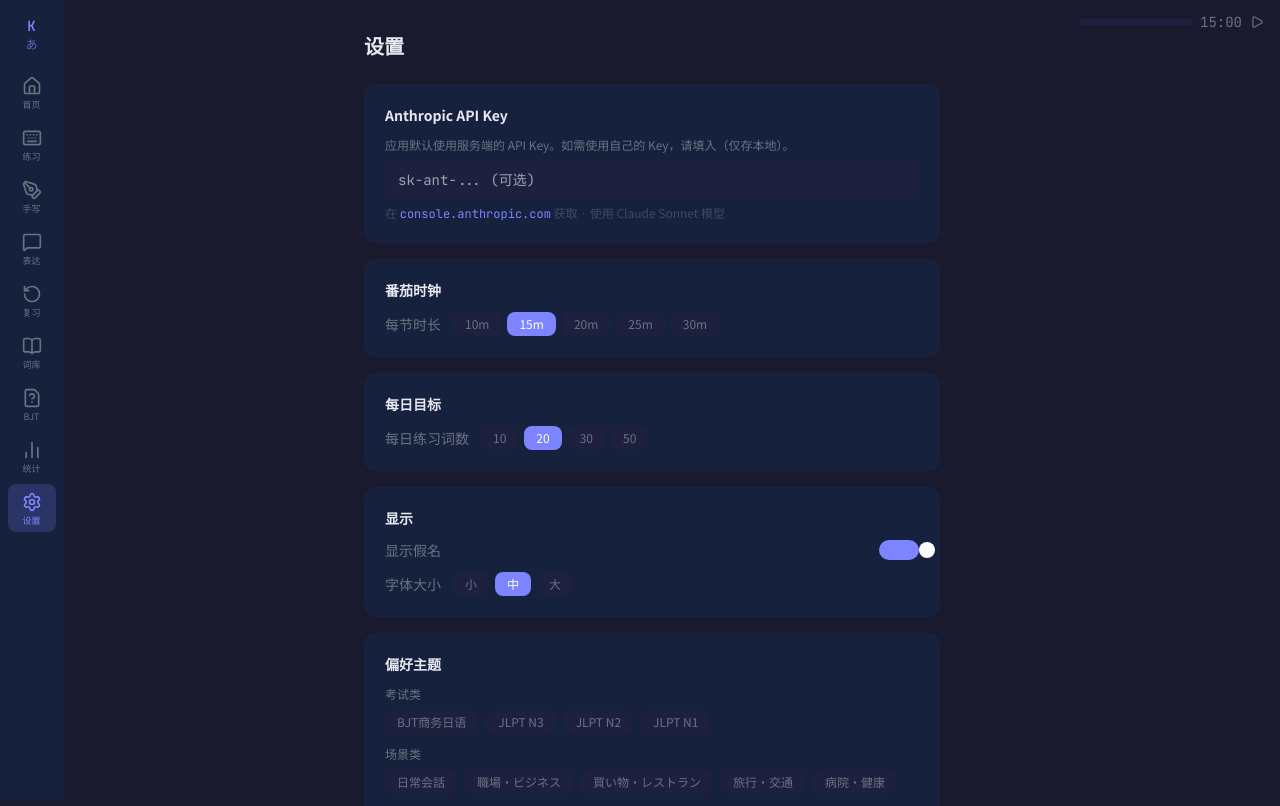
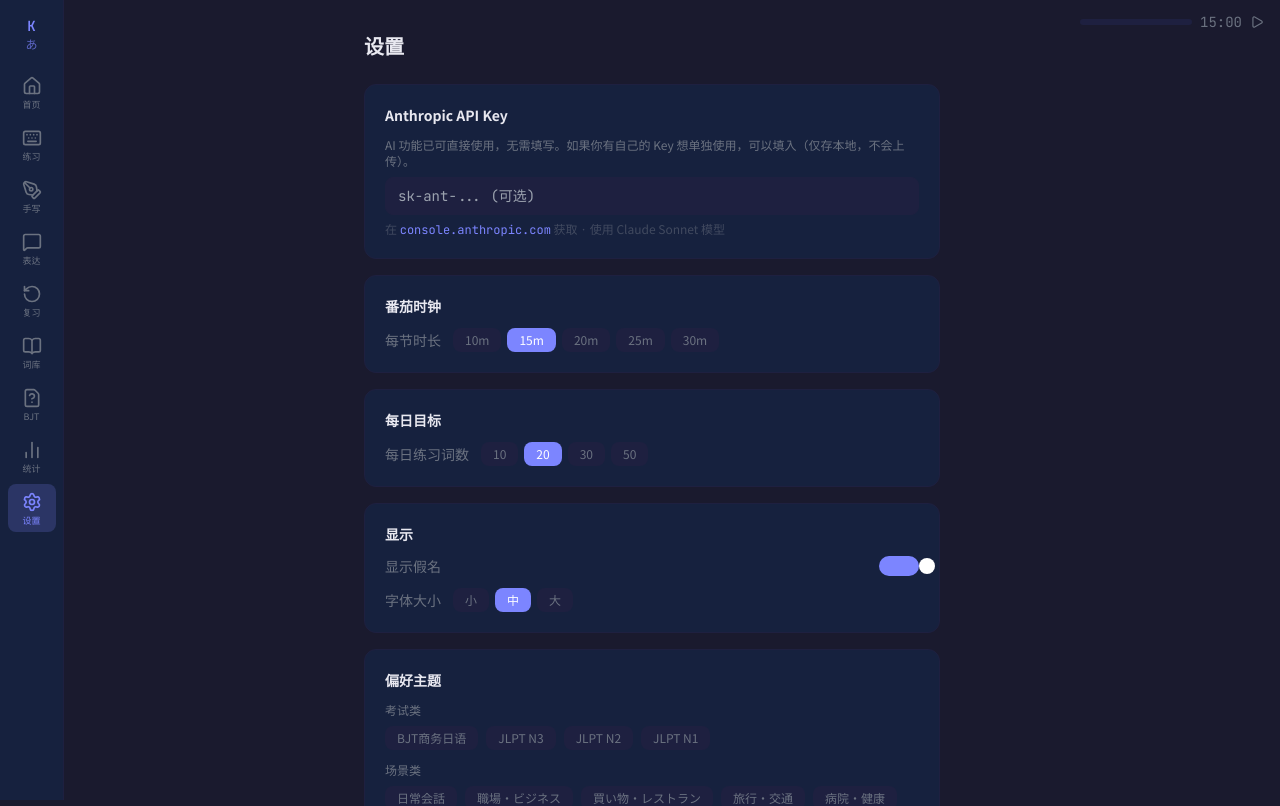
Before and after one commit to haopups120514-cmd/Kanazero, a Next.js app: page /settings in a window 1280 px wide. Shown: the top 806 px of the page. Built offline with nearby package versions, Linux system fonts and the light colour scheme; no server answers.

Commit message:
Update API key description in settings

```diff
--- a/src/app/settings/page.tsx
+++ b/src/app/settings/page.tsx
@@ -131,7 +131,7 @@ export default function SettingsPage() {
         {/* API Key */}
         <Section title="Anthropic API Key">
           <p className="text-xs text-muted mb-2">
-            应用默认使用服务端的 API Key。如需使用自己的 Key，请填入（仅存本地）。
+            AI 功能已可直接使用，无需填写。如果你有自己的 Key 想单独使用，可以填入（仅存本地，不会上传）。
           </p>
           <input
             type="password"
```
